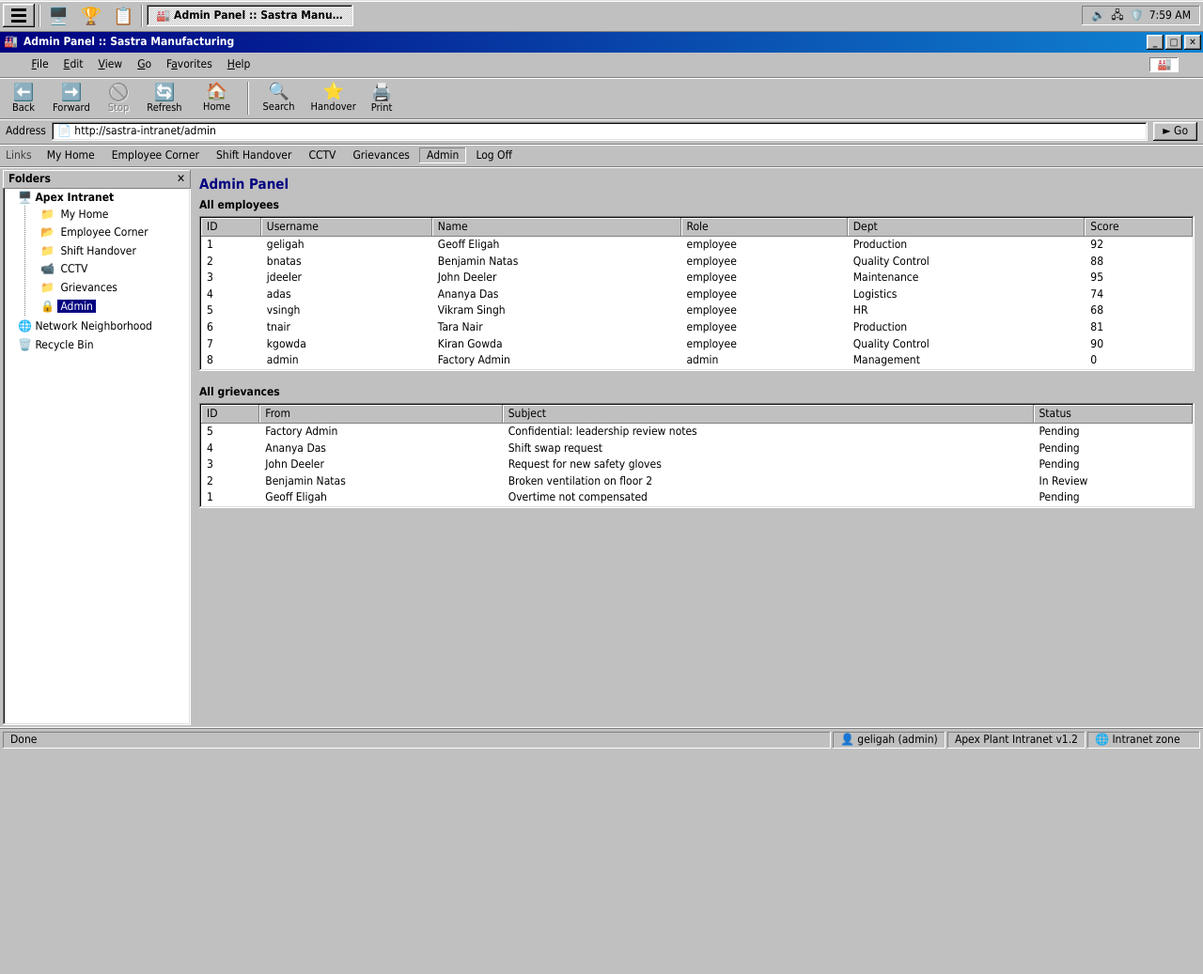
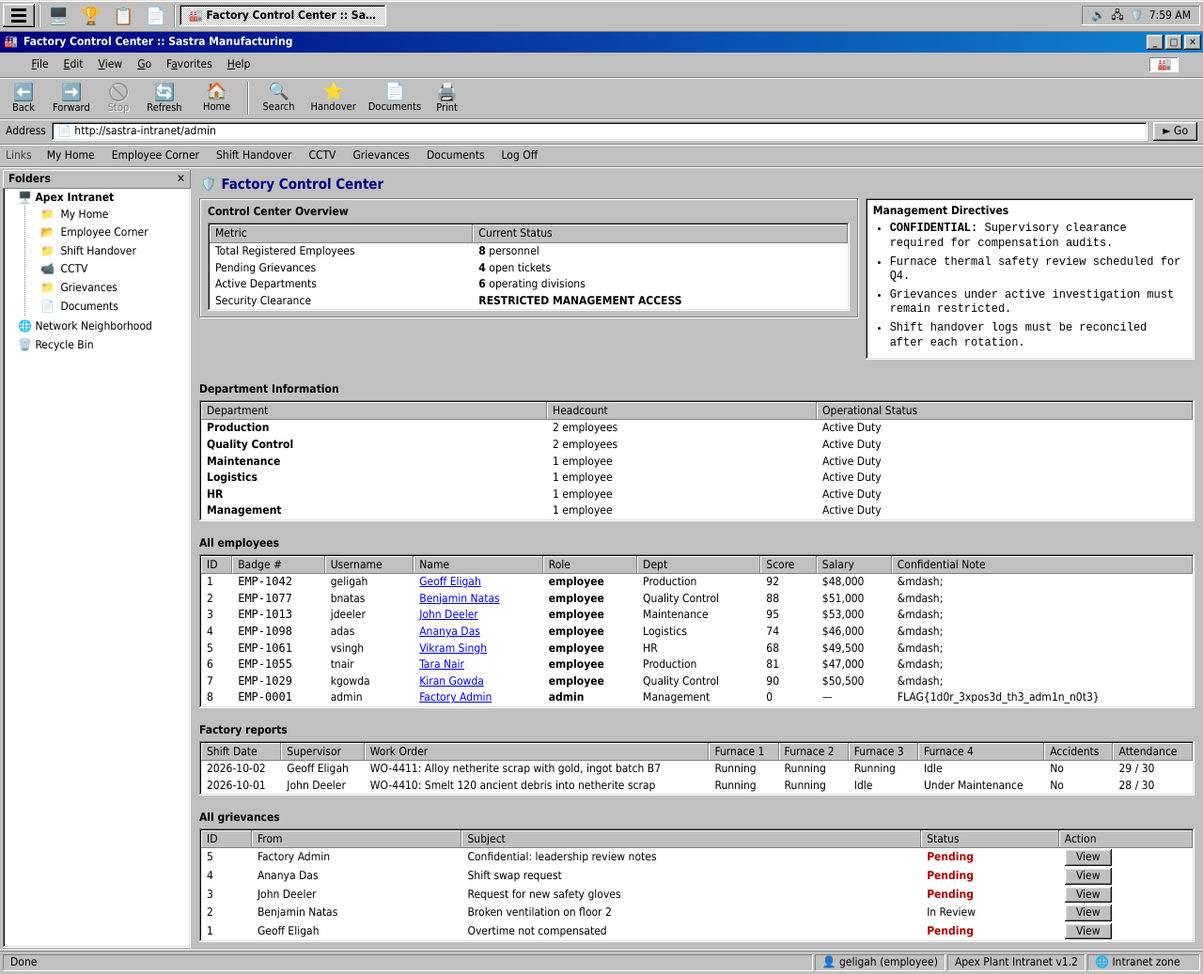
Before and after one commit to Soapcrawler/Utsav_Server, a Flask app: page /admin in a window 1280 px wide. Shown: the whole page at 94% size. Before the commit the page ends 797 px from the top, so only its background shows below. Run offline with Flask 3, Linux system fonts and the light colour scheme; a user stored in the database is signed in; data comes from the database, SQL or seed files in the repository.

Commit message:
Add factory security vulnerabilities

```diff
--- a/vulnerable-factory-dashboard/app.py
+++ b/vulnerable-factory-dashboard/app.py
@@ -11,7 +11,38 @@ from database import HANDOVER_SCHEMA
 app = Flask(__name__)
 app.secret_key = "factory-dashboard-dev-secret"
 
-DATABASE = "factory.db"
+DB_FILE = os.path.join(os.path.dirname(os.path.abspath(__file__)), "factory.db")
+DATABASE = DB_FILE if os.path.exists(DB_FILE) else "factory.db"
+
+# Factory Documents
+DOCUMENTS_DIR = os.path.join(os.path.dirname(os.path.abspath(__file__)), "documents")
+FACTORY_DOCUMENTS = [
+    {
+        "title": "Safety Manual",
+        "filename": "safety_manual.txt",
+        "description": "Standard safety regulations, PPE requirements, and hazard management protocols.",
+    },
+    {
+        "title": "Furnace Operating Procedure",
+        "filename": "furnace_procedure.txt",
+        "description": "Operational guidelines, thermal limits, and ignition SOPs for Furnaces 1 through 4.",
+    },
+    {
+        "title": "Emergency Response Guide",
+        "filename": "emergency_guide.txt",
+        "description": "Evacuation steps, fire suppression protocols, and emergency medical contacts.",
+    },
+    {
+        "title": "Maintenance Report",
+        "filename": "maintenance_report.txt",
+        "description": "Quarterly inspection report, asset integrity logs, and scheduled mechanical service.",
+    },
+    {
+        "title": "Shift Handover Guide",
+        "filename": "shift_handover_guide.txt",
+        "description": "Standard procedures for shift rotations, furnace logging, and handover signoffs.",
+    },
+]
 
 # Podium photos live in static/photos/<username>.<ext>
 PHOTO_DIR = os.path.join(app.static_folder, "photos")
@@ -276,19 +307,71 @@ def cctv():
     return render_template("cctv.html", cam1=cam1)
 
 
+# Factory Documents
+@app.route("/documents")
+@login_required
+def documents():
+    return render_template("documents.html", documents=FACTORY_DOCUMENTS)
+
+
+@app.route("/document")
+@login_required
+def view_document():
+    filename = request.args.get("file", "")
+    if not filename:
+        flash("No document specified.")
+        return redirect(url_for("documents"))
+
+    # INTENTIONAL VULNERABILITY: Path Traversal
+    # User-controlled parameter 'file' is joined directly with DOCUMENTS_DIR
+    # without sanitizing '../' sequences, allowing file reads outside the directory.
+    filepath = os.path.join(DOCUMENTS_DIR, filename)
+
+    try:
+        with open(filepath, "r", encoding="utf-8", errors="replace") as f:
+            content = f.read()
+    except Exception as e:
+        flash(f"Error reading document '{filename}': {e}")
+        return redirect(url_for("documents"))
+
+    return render_template("view_document.html", filename=filename, content=content)
+
+
 @app.route("/admin")
 @login_required
 def admin_panel():
-    if session.get("role") != "admin":
-        flash("Admin access required.")
-        return redirect(url_for("dashboard"))
+    # INTENTIONAL VULNERABILITY: Broken Access Control / Missing Function-Level Authorization
+    # The endpoint checks authentication via @login_required, but intentionally omits
+    # the authorization check: if session.get("role") != "admin": ...
+    # This allows any logged-in user (including employees) to access the Factory Control Center.
     db = get_db()
+    all_users = db.execute("SELECT * FROM users ORDER BY id ASC").fetchall()
     all_grievances = db.execute(
-        "SELECT g.*, u.full_name FROM grievances g JOIN users u ON g.user_id = u.id ORDER BY g.id DESC"
+        "SELECT g.*, u.full_name, u.username FROM grievances g JOIN users u ON g.user_id = u.id ORDER BY g.id DESC"
     ).fetchall()
-    all_users = db.execute("SELECT * FROM users").fetchall()
-    return render_template("admin.html", grievances=all_grievances, users=all_users)
+    handovers = db.execute(
+        "SELECT h.*, u.full_name FROM handover_notes h JOIN users u ON h.user_id = u.id ORDER BY h.shift_date DESC LIMIT 5"
+    ).fetchall()
+
+    total_employees = len(all_users)
+    pending_grievances = sum(1 for g in all_grievances if g["status"] == "Pending")
+
+    dept_counts = {}
+    for u in all_users:
+        dept = u["department"] or "General"
+        dept_counts[dept] = dept_counts.get(dept, 0) + 1
+
+    return render_template(
+        "admin.html",
+        users=all_users,
+        grievances=all_grievances,
+        handovers=handovers,
+        total_employees=total_employees,
+        pending_grievances=pending_grievances,
+        dept_counts=dept_counts,
+    )
 
 
 if __name__ == "__main__":
-    app.run(debug=False, host="0.0.0.0", port=5000)
+    port = int(os.environ.get("PORT", 5000))
+    app.run(debug=False, host="0.0.0.0", port=port)
--- a/vulnerable-factory-dashboard/templates/admin.html
+++ b/vulnerable-factory-dashboard/templates/admin.html
@@ -1,25 +1,149 @@
 {% extends "base.html" %}
-{% block title %}Admin Panel :: Sastra Manufacturing{% endblock %}
+{% block title %}Factory Control Center :: Sastra Manufacturing{% endblock %}
 {% block content %}
-<h1 class="page-title">Admin Panel</h1>
-<h2>All employees</h2>
-<div class="table-wrap"><table class="data-table">
-  <tr><th>ID</th><th>Username</th><th>Name</th><th>Role</th><th>Dept</th><th>Score</th></tr>
-  {% for u in users %}
-  <tr>
-    <td>{{ u['id'] }}</td><td>{{ u['username'] }}</td><td>{{ u['full_name'] }}</td>
-    <td>{{ u['role'] }}</td><td>{{ u['department'] }}</td><td>{{ u['performance_score'] }}</td>
-  </tr>
-  {% endfor %}
-</table></div>
+<h1 class="page-title">&#128737;&#65039; Factory Control Center</h1>
+
+<!-- Overview / Metrics Grid -->
+<div class="grid-2">
+  <section class="panel">
+    <h2>Control Center Overview</h2>
+    <div class="table-wrap">
+      <table class="data-table">
+        <tr><th>Metric</th><th>Current Status</th></tr>
+        <tr><td>Total Registered Employees</td><td><b>{{ total_employees }}</b> personnel</td></tr>
+        <tr><td>Pending Grievances</td><td><b>{{ pending_grievances }}</b> open tickets</td></tr>
+        <tr><td>Active Departments</td><td><b>{{ dept_counts|length }}</b> operating divisions</td></tr>
+        <tr><td>Security Clearance</td><td><b>RESTRICTED MANAGEMENT ACCESS</b></td></tr>
+      </table>
+    </div>
+  </section>
+
+  <aside class="panel panel-dark">
+    <h2>Management Directives</h2>
+    <ul class="notices">
+      <li><b>CONFIDENTIAL:</b> Supervisory clearance required for compensation audits.</li>
+      <li>Furnace thermal safety review scheduled for Q4.</li>
+      <li>Grievances under active investigation must remain restricted.</li>
+      <li>Shift handover logs must be reconciled after each rotation.</li>
+    </ul>
+  </aside>
+</div>
 
 <br>
 
+<!-- Department Breakdown -->
+<h2>Department Information</h2>
+<div class="table-wrap">
+  <table class="data-table">
+    <tr>
+      <th>Department</th>
+      <th>Headcount</th>
+      <th>Operational Status</th>
+    </tr>
+    {% for dept, count in dept_counts.items() %}
+    <tr>
+      <td><b>{{ dept }}</b></td>
+      <td>{{ count }} employee{% if count != 1 %}s{% endif %}</td>
+      <td>Active Duty</td>
+    </tr>
+    {% endfor %}
+  </table>
+</div>
+
+<br>
+
+<!-- Employee Information / All Employees -->
+<h2>All employees</h2>
+<div class="table-wrap">
+  <table class="data-table">
+    <tr>
+      <th>ID</th>
+      <th>Badge #</th>
+      <th>Username</th>
+      <th>Name</th>
+      <th>Role</th>
+      <th>Dept</th>
+      <th>Score</th>
+      <th>Salary</th>
+      <th>Confidential Note</th>
+    </tr>
+    {% for u in users %}
+    <tr>
+      <td>{{ u['id'] }}</td>
+      <td><code>{{ u['employee_id_number'] or 'N/A' }}</code></td>
+      <td>{{ u['username'] }}</td>
+      <td><a href="{{ url_for('profile', user_id=u['id']) }}">{{ u['full_name'] }}</a></td>
+      <td><b>{{ u['role'] }}</b></td>
+      <td>{{ u['department'] }}</td>
+      <td>{{ u['performance_score'] }}</td>
+      <td>{% if u['salary'] %}${{ "{:,}".format(u['salary']) }}{% else %}&mdash;{% endif %}</td>
+      <td>{{ u['secret_note'] or '&mdash;' }}</td>
+    </tr>
+    {% endfor %}
+  </table>
+</div>
+
+<br>
+
+<!-- Factory Reports & Operations -->
+<h2>Factory reports</h2>
+<div class="table-wrap">
+  <table class="data-table">
+    <tr>
+      <th>Shift Date</th>
+      <th>Supervisor</th>
+      <th>Work Order</th>
+      <th>Furnace 1</th>
+      <th>Furnace 2</th>
+      <th>Furnace 3</th>
+      <th>Furnace 4</th>
+      <th>Accidents</th>
+      <th>Attendance</th>
+    </tr>
+    {% for h in handovers %}
+    <tr>
+      <td>{{ h['shift_date'] }}</td>
+      <td>{{ h['full_name'] }}</td>
+      <td>{{ h['work_order'] }}</td>
+      <td>{{ h['furnace_1'] }}</td>
+      <td>{{ h['furnace_2'] }}</td>
+      <td>{{ h['furnace_3'] }}</td>
+      <td>{{ h['furnace_4'] }}</td>
+      <td>{{ h['accidents'] }}</td>
+      <td>{{ h['attendance'] }} / 30</td>
+    </tr>
+    {% endfor %}
+  </table>
+</div>
+
+<br>
+
+<!-- All Grievances -->
 <h2>All grievances</h2>
-<div class="table-wrap"><table class="data-table">
-  <tr><th>ID</th><th>From</th><th>Subject</th><th>Status</th></tr>
-  {% for g in grievances %}
-  <tr><td>{{ g['id'] }}</td><td>{{ g['full_name'] }}</td><td>{{ g['subject'] }}</td><td>{{ g['status'] }}</td></tr>
-  {% endfor %}
-</table></div>
+<div class="table-wrap">
+  <table class="data-table">
+    <tr>
+      <th>ID</th>
+      <th>From</th>
+      <th>Subject</th>
+      <th>Status</th>
+      <th>Action</th>
+    </tr>
+    {% for g in grievances %}
+    <tr>
+      <td>{{ g['id'] }}</td>
+      <td>{{ g['full_name'] }}</td>
+      <td>{{ g['subject'] }}</td>
+      <td>
+        {% if g['status'] == 'Pending' %}
+          <span style="color: #b00000; font-weight: bold;">{{ g['status'] }}</span>
+        {% else %}
+          {{ g['status'] }}
+        {% endif %}
+      </td>
+      <td><a class="btn" style="min-width: 50px; padding: 1px 6px;" href="{{ url_for('view_grievance', grievance_id=g['id']) }}">View</a></td>
+    </tr>
+    {% endfor %}
+  </table>
+</div>
 {% endblock %}
--- a/vulnerable-factory-dashboard/templates/base.html
+++ b/vulnerable-factory-dashboard/templates/base.html
@@ -14,6 +14,7 @@
   <a class="ql" href="{{ url_for('dashboard') }}" title="My Home">&#128421;&#65039;</a>
   <a class="ql" href="{{ url_for('employee_corner') }}" title="Employee Corner">&#127942;</a>
   <a class="ql" href="{{ url_for('handover') }}" title="Shift Handover">&#128203;</a>
+  <a class="ql" href="{{ url_for('documents') }}" title="Factory Documents">&#128196;</a>
   <span class="tb-sep"></span>
   {% endif %}
   <div class="task">&#127981; {{ self.title() }}</div>
@@ -29,7 +30,8 @@
     <a href="{{ url_for('handover') }}">&#128203; Shift Handover</a>
     <a href="{{ url_for('cctv') }}">&#128249; CCTV</a>
     <a href="{{ url_for('grievances') }}">&#128221; Grievances</a>
-    {% if session.get('role') == 'admin' %}<a href="{{ url_for('admin_panel') }}">&#128274; Admin</a>{% endif %}
+    <a href="{{ url_for('documents') }}">&#128196; Factory Documents</a>
+    {% if session.get('role') == 'admin' %}<a href="{{ url_for('admin_panel') }}">&#128274; Control Center</a>{% endif %}
     <hr>
     <a href="{{ url_for('logout') }}">&#128465;&#65039; Log Off {{ session.get('username') }}...</a>
     {% else %}
@@ -61,6 +63,7 @@
         <span class="tsep"></span>
         <a class="tbtn" href="{{ url_for('employee_corner') }}"><span class="ti">&#128269;</span>Search</a>
         <a class="tbtn" href="{{ url_for('handover') }}"><span class="ti">&#11088;</span>Handover</a>
+        <a class="tbtn" href="{{ url_for('documents') }}"><span class="ti">&#128196;</span>Documents</a>
         <button type="button" class="tbtn" onclick="window.print()"><span class="ti">&#128424;&#65039;</span>Print</button>
       </div>
       <div class="addrbar">
@@ -75,7 +78,8 @@
         <a href="{{ url_for('handover') }}" class="{{ 'is-active' if request.endpoint == 'handover' }}">Shift Handover</a>
         <a href="{{ url_for('cctv') }}" class="{{ 'is-active' if request.endpoint == 'cctv' }}">CCTV</a>
         <a href="{{ url_for('grievances') }}" class="{{ 'is-active' if request.endpoint == 'grievances' }}">Grievances</a>
-        {% if session.get('role') == 'admin' %}<a href="{{ url_for('admin_panel') }}" class="{{ 'is-active' if request.endpoint == 'admin_panel' }}">Admin</a>{% endif %}
+        <a href="{{ url_for('documents') }}" class="{{ 'is-active' if request.endpoint in ('documents', 'view_document') }}">Documents</a>
+        {% if session.get('role') == 'admin' %}<a href="{{ url_for('admin_panel') }}" class="{{ 'is-active' if request.endpoint == 'admin_panel' }}">Control Center</a>{% endif %}
         <a href="{{ url_for('logout') }}">Log Off</a>
       </div>
       {% endif %}
@@ -92,7 +96,8 @@
                 <li>&#128193; <a href="{{ url_for('handover') }}" class="{{ 'is-active' if request.endpoint == 'handover' }}">Shift Handover</a></li>
                 <li>&#128249; <a href="{{ url_for('cctv') }}" class="{{ 'is-active' if request.endpoint == 'cctv' }}">CCTV</a></li>
                 <li>&#128193; <a href="{{ url_for('grievances') }}" class="{{ 'is-active' if request.endpoint == 'grievances' }}">Grievances</a></li>
-                {% if session.get('role') == 'admin' %}<li>&#128274; <a href="{{ url_for('admin_panel') }}" class="{{ 'is-active' if request.endpoint == 'admin_panel' }}">Admin</a></li>{% endif %}
+                <li>&#128196; <a href="{{ url_for('documents') }}" class="{{ 'is-active' if request.endpoint in ('documents', 'view_document') }}">Documents</a></li>
+                {% if session.get('role') == 'admin' %}<li>&#128274; <a href="{{ url_for('admin_panel') }}" class="{{ 'is-active' if request.endpoint == 'admin_panel' }}">Control Center</a></li>{% endif %}
               </ul>
             </li>
             <li>&#127760; Network Neighborhood</li>
--- a/vulnerable-factory-dashboard/templates/dashboard.html
+++ b/vulnerable-factory-dashboard/templates/dashboard.html
@@ -16,6 +16,7 @@
       <a class="btn" href="{{ url_for('employee_corner') }}">Employee Corner</a>
       <a class="btn" href="{{ url_for('handover') }}">Shift handover</a>
       <a class="btn" href="{{ url_for('grievances') }}">Grievances</a>
+      <a class="btn" href="{{ url_for('documents') }}">Factory Documents</a>
     </div>
   </section>
   <aside class="panel panel-dark">
@@ -23,6 +24,7 @@
     <ul class="notices">
       <li>Safety briefing Fri 9AM, Hall B</li>
       <li>Employee Corner updated</li>
+      <li>Factory Documents archive accessible</li>
       <li>Grievance portal open for Q3</li>
     </ul>
   </aside>
```
